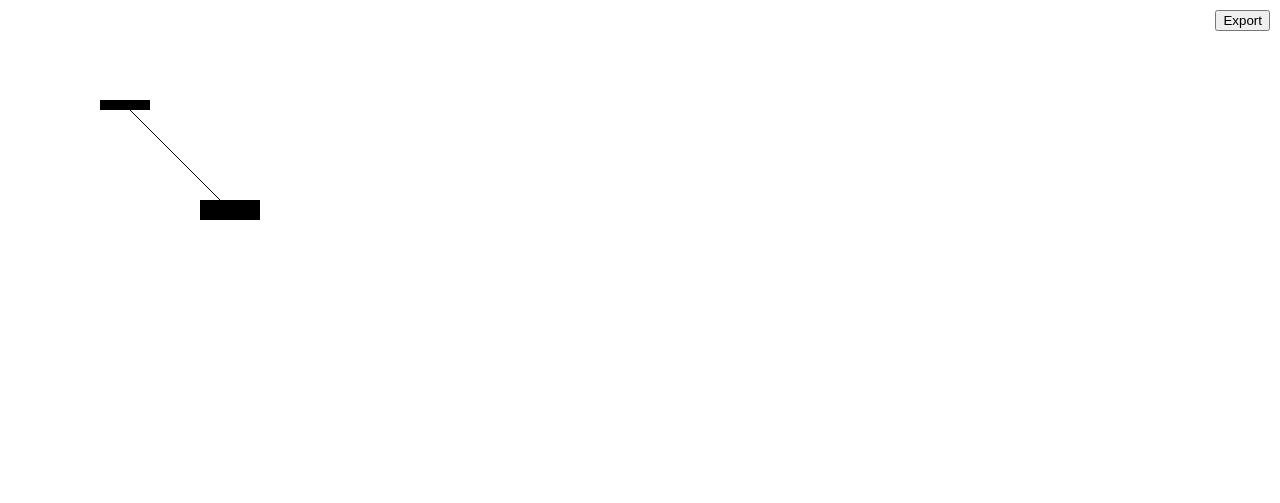
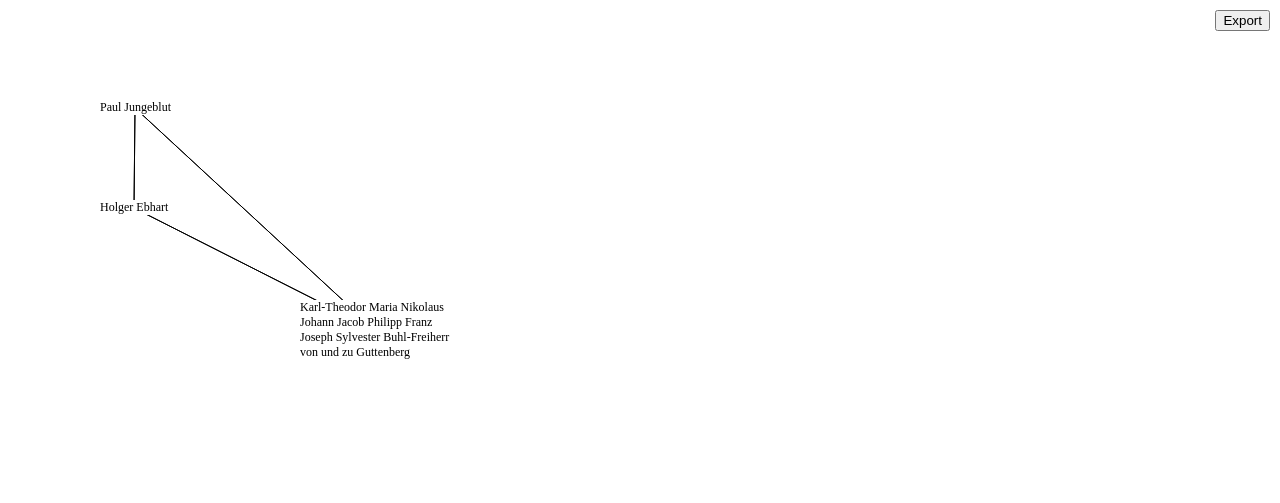
Before and after one commit to holger-e/spring-embeder, a plain HTML site: page sugiyama/index.html in a window 1280 px wide. Drawn offline with Linux system fonts and the light colour scheme.

Commit message:
Adding code to display the name in drawn vertices.

```diff
--- a/sugiyama/edge.js
+++ b/sugiyama/edge.js
@@ -5,12 +5,17 @@ class Edge {
   }
 
   draw(ctx) {
-    let from = this._from.center;
-    let to = this._to.center;
+    let from = this._from.getDimensions(ctx);
+    let to = this._to.getDimensions(ctx);
+
+    let fromX = this._from.x + Math.round(from.width / 2);
+    let fromY = this._from.y + Math.round(from.height / 2);
+    let toX = this._to.x + Math.round(to.width / 2);
+    let toY = this._to.y + Math.round(to.height / 2);
 
     ctx.beginPath();
-    ctx.moveTo(from.x, from.y);
-    ctx.lineTo(to.x, to.y)
+    ctx.moveTo(fromX, fromY);
+    ctx.lineTo(toX, toY)
     ctx.closePath();
     ctx.stroke();
   }
--- a/sugiyama/index.html
+++ b/sugiyama/index.html
@@ -32,13 +32,19 @@
         // Initializes embedder.
         let embedder = new GraphEmbedder(ctx);
 
-        let vert1 = new Vertex("Paul Jungeblut", 100, 100, 50, 10);
-        let vert2 = new Vertex("Holger Ebhart", 200, 200, 60, 20);
+        let vert1 = new Vertex("Paul Jungeblut", 100, 100);
+        let vert2 = new Vertex("Holger Ebhart", 100, 200);
+        let vert3 = new Vertex("Karl-Theodor Maria Nikolaus Johann Jacob Philipp Franz Joseph Sylvester Buhl-Freiherr von und zu Guttenberg", 300, 300);
         embedder.addVertex(vert1);
         embedder.addVertex(vert2);
+        embedder.addVertex(vert3);
 
         let edge1 = new Edge(vert1, vert2);
+        let edge2 = new Edge(vert1, vert3);
+        let edge3 = new Edge(vert2, vert3);
         embedder.addEdge(edge1);
+        embedder.addEdge(edge2);
+        embedder.addEdge(edge3);
 
         // Rendering loop.
         function draw() {
--- a/sugiyama/vertex.js
+++ b/sugiyama/vertex.js
@@ -1,10 +1,13 @@
+const MAX_WIDTH = 150;
+const LINE_HEIGHT = 15;
+const FONT_SIZE = 12;
+
 class Vertex {
-  constructor(name, x, y, width, height) {
+  constructor(name, x, y) {
     this._name = name;
-    this._width = width;
-    this._height = height;
     this._x = x;
     this._y = y;
+    this._dim = undefined;
   }
 
   get x() {
@@ -24,21 +27,77 @@ class Vertex {
   }
 
   get width() {
-    return this._width;
+    if (typeof this._dim === "undefined") return 0;
+    return this._dim.width;
   }
 
   get height() {
-    return this._height;
+    if (typeof this._dim === "undefined") return 0;
+    return this._dim.height;
   }
 
-  get center() {
-    return {
-      x: Math.round(this._x + this._width / 2),
-      y: Math.round(this._y + this._height / 2)
+  getDimensions(ctx) {
+    if (typeof this._dim !== "undefined") return this._dim;
+
+    // Measure the name.
+    ctx.font = FONT_SIZE + "px sans serif";
+    let textMetric = ctx.measureText(this._name);
+
+    // If it fits in one line, just use it.
+    if (textMetric.width < MAX_WIDTH) {
+      this._dim = {
+        width: textMetric.width,
+        height: LINE_HEIGHT,
+        lines: [this._name]
+      };
+      return this._dim;
     }
+
+    // If it doesn't fit into one line, we break the name at spaces.
+    let words = this._name.split(" ");
+    let curLine = "";
+    let lines = [];
+    // This can result in endless loop, if one part of the name is too long for
+    // single line. In this case we should either break differently or increase
+    // MAX_WIDTH.
+    for (let word of words) {
+      let testText = curLine.length == 0 ? word : curLine + " " + word;
+      let lineMetric = ctx.measureText(testText);
+      if (lineMetric.width <= MAX_WIDTH) {
+        curLine = testText;
+      } else {
+        lines.push(curLine);
+        curLine = word;
+      }
+    }
+    if (curLine.length > 0) {
+      lines.push(curLine);
+    }
+
+    let width = 0;
+    let height = 0;
+    for (let line of lines) {
+      let lineMetric = ctx.measureText(line);
+      width = Math.max(width, lineMetric.width);
+      height += LINE_HEIGHT;
+    }
+    this._dim = {
+      width: width,
+      height: height,
+      lines: lines
+    };
+    return this._dim;
   }
 
   draw(ctx) {
-    ctx.fillRect(this._x, this._y, this._width, this._height);
+    let dim = this.getDimensions(ctx);
+    ctx.clearRect(this._x, this._y, dim.width, dim.height);
+
+    ctx.fillStyle = "black";
+    for (let i = 0; i < dim.lines.length; i++) {
+      let line = dim.lines[i];
+      ctx.font = FONT_SIZE + "px sans serif";
+      ctx.fillText(line, this._x, this._y + (i + 1) * LINE_HEIGHT - 4, dim.width);
+    }
   }
 }
```
